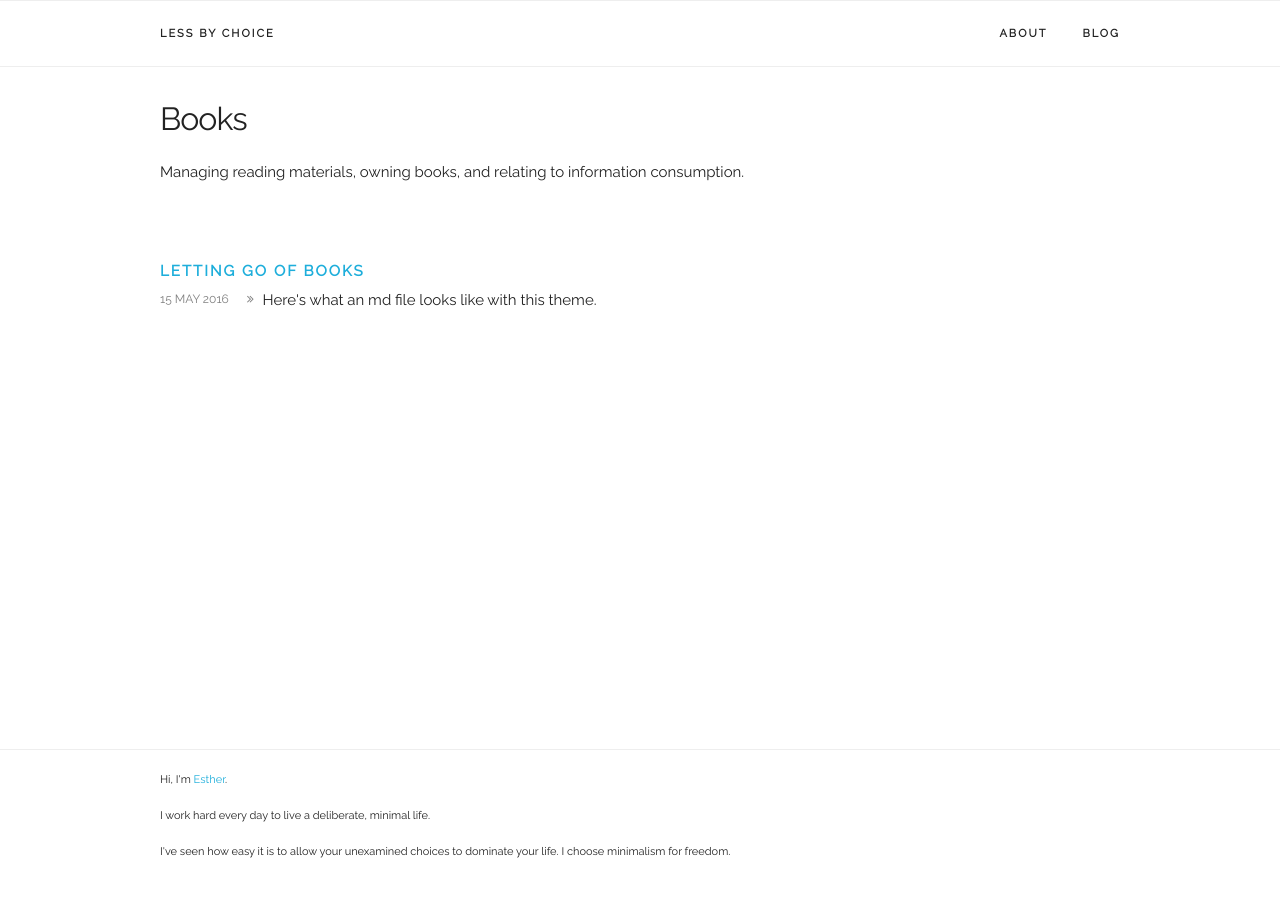
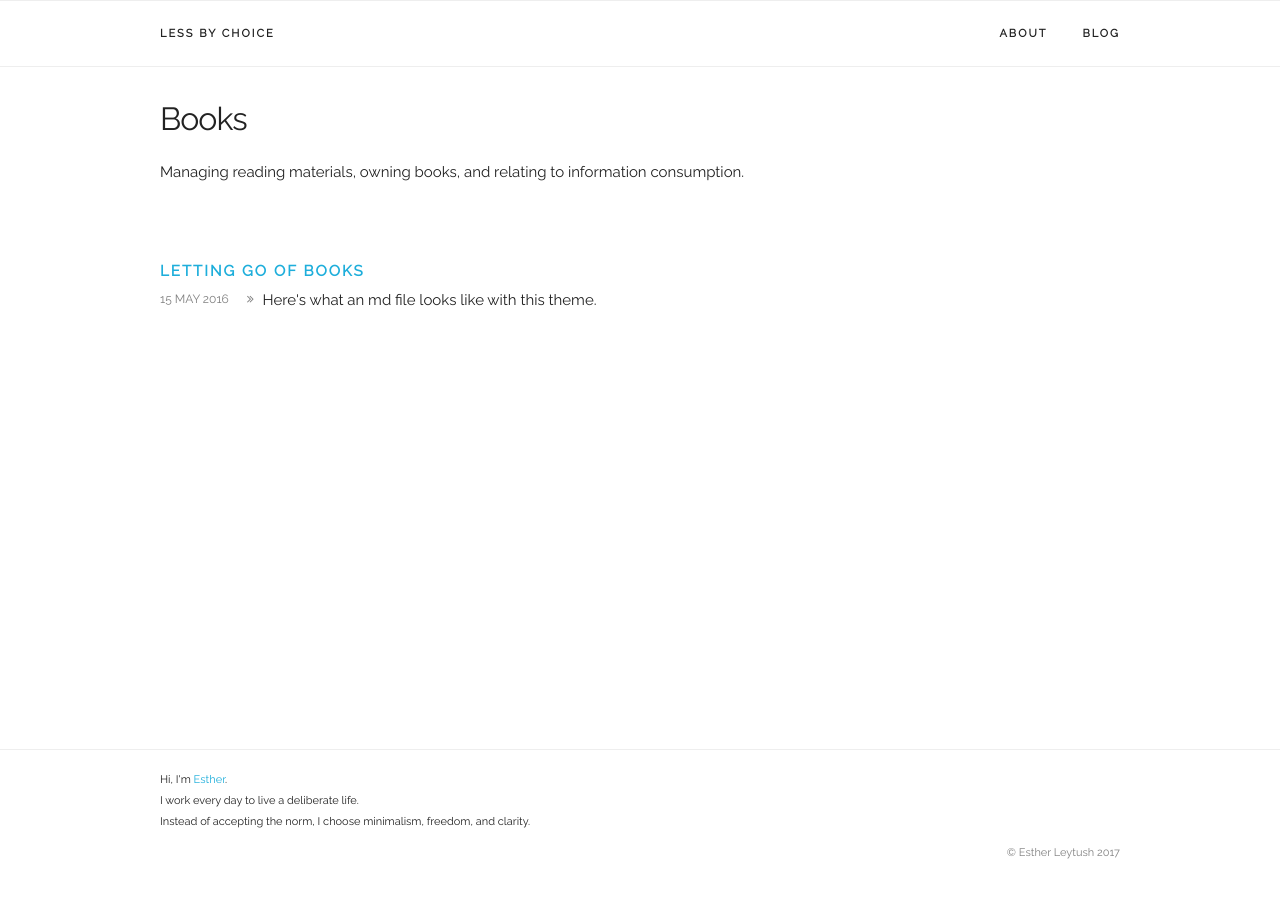
Before and after one commit to mindplace/less-by-choice, a Jekyll site: the page built from tag/books.md, in a window 1280 px wide. Built offline with Jekyll 4.4.1, drawn with Linux system fonts in a browser that asks for light colours.

Commit message:
footer content and styles

```diff
--- a/_includes/footer.html
+++ b/_includes/footer.html
@@ -1,7 +1,11 @@
 <footer class="footer">
   <div class="container">
     <p class="text first">Hi, I'm <a href="estherleytush.com">Esther</a>.</p>
-    <p class="text">I work hard every day to live a deliberate, minimal life.</p>
-    <p class="text">I've seen how easy it is to allow your unexamined choices to dominate your life. I choose minimalism for freedom.</p>
+    <p class="text">I work every day to live a deliberate life.</p>
+    <p class="text">Instead of accepting the norm, <span class="indent-newline">I choose minimalism, freedom, and clarity.</span></p>
+
+    <div class="copyright-cont">
+      <p class="text">&copy; Esther Leytush 2017</p>
+    </div>
   </div>
 </footer>
--- a/assets/development/stylesheets/components/_skeleton.scss
+++ b/assets/development/stylesheets/components/_skeleton.scss
@@ -137,7 +137,7 @@ body {
 
 main {
   margin-top: 7rem;
-  padding: 3rem 0 0;
+  padding: 3rem 0;
 }
 
 
```
Also changed, not shown: assets/development/stylesheets/components/_footer.scss (+9 -12 lines), assets/development/stylesheets/pages/_blog.scss (+3 -4 lines), assets/development/stylesheets/pages/_post.scss (+14 -5 lines), assets/production/stylesheets/main.min.css.
